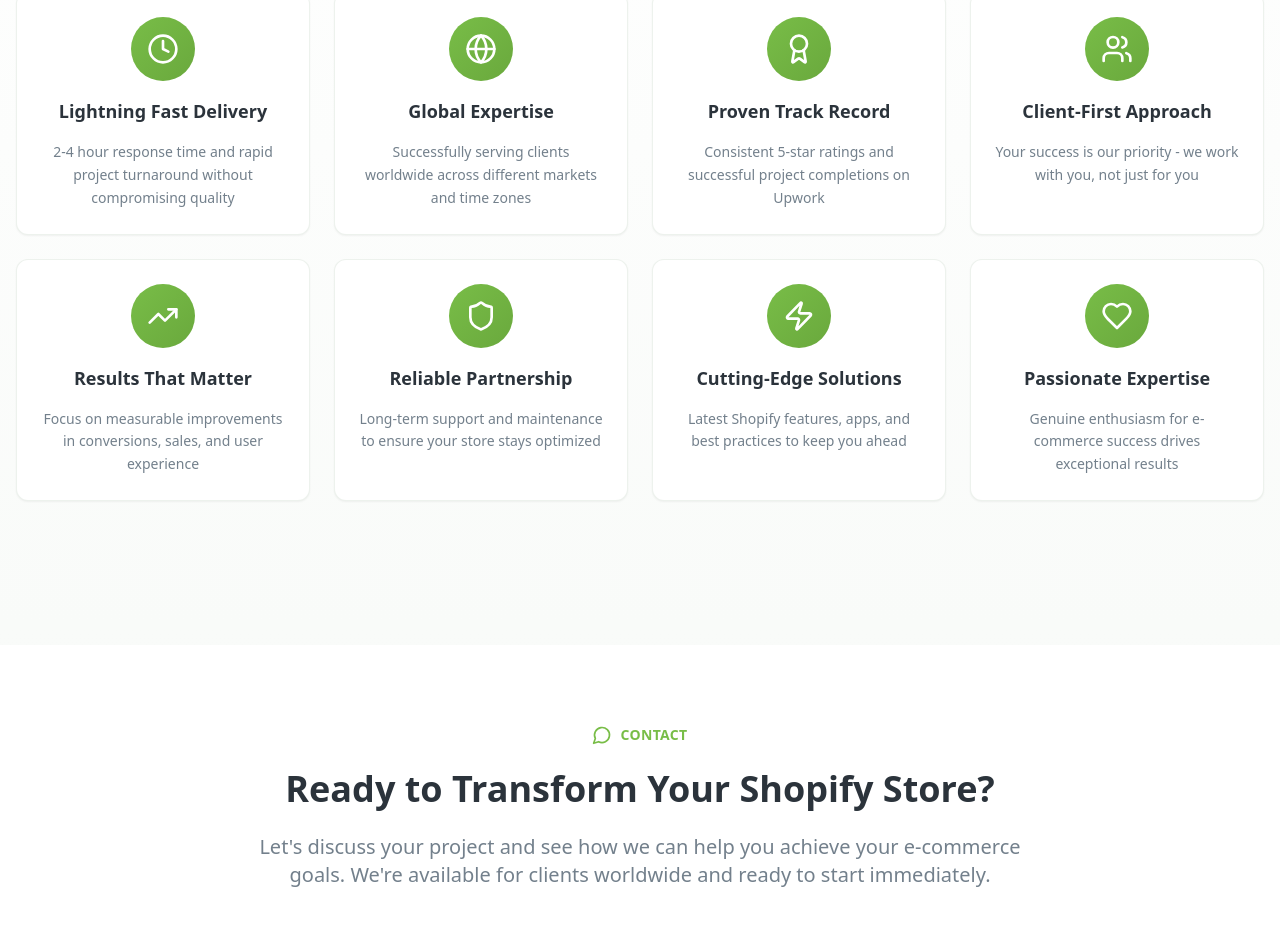
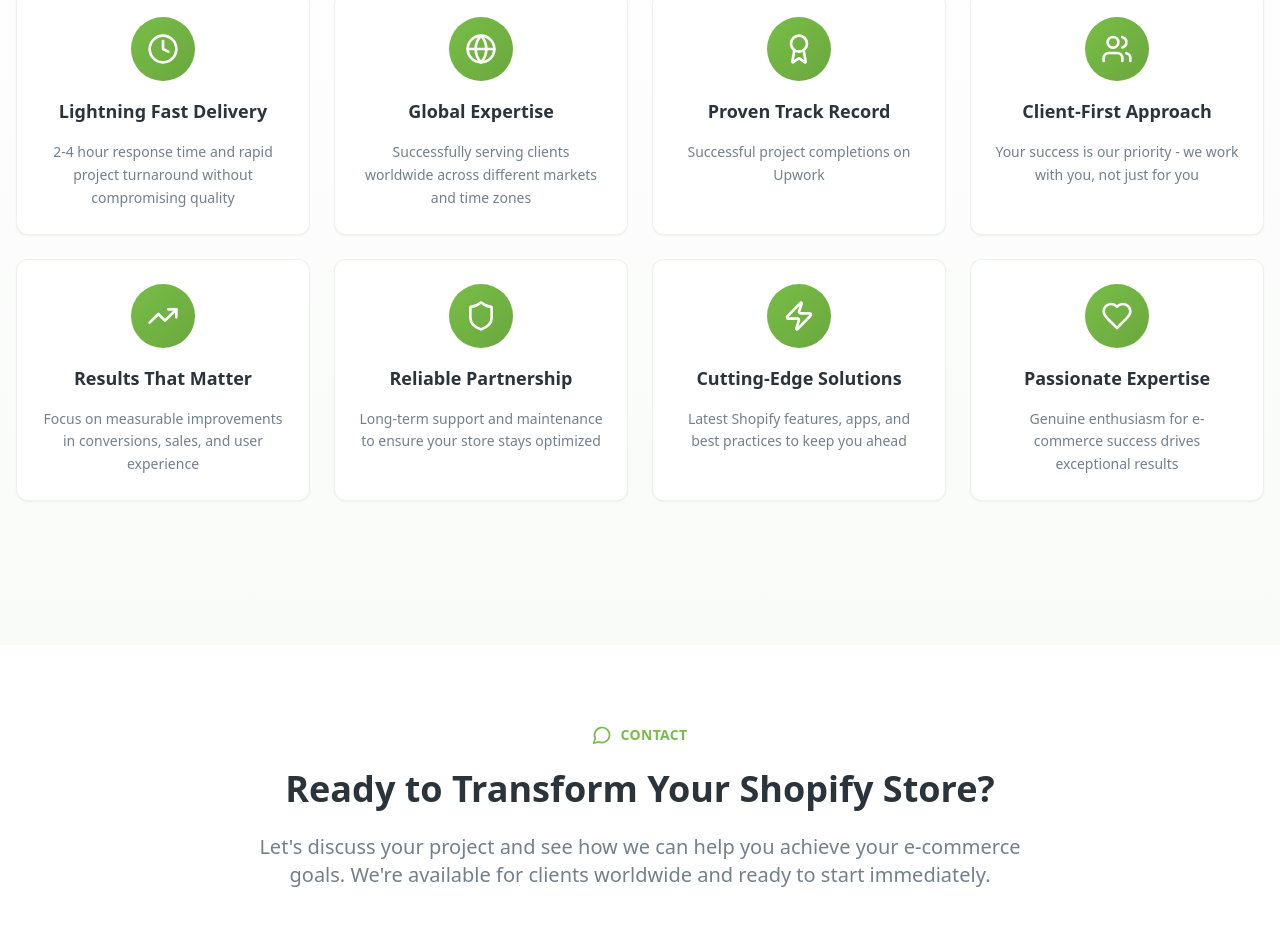
Before and after one commit to Ayeni2002/shopify-solutions-hub, a React (Vite) app: page / in a window 1280 px wide. Shown: the part 3224-4149 px from the top of the page. Built offline with nearby package versions, Linux system fonts and the light colour scheme; the HTML template or start-up script is replaced by a standard one.

Commit message:
Refactor About section

```diff
--- a/src/components/WhyChooseUs.tsx
+++ b/src/components/WhyChooseUs.tsx
@@ -25,7 +25,7 @@ const reasons = [
   {
     icon: Award,
     title: "Proven Track Record",
-    description: "Consistent 5-star ratings and successful project completions on Upwork"
+    description: "Successful project completions on Upwork"
   },
   {
     icon: Users,
```
